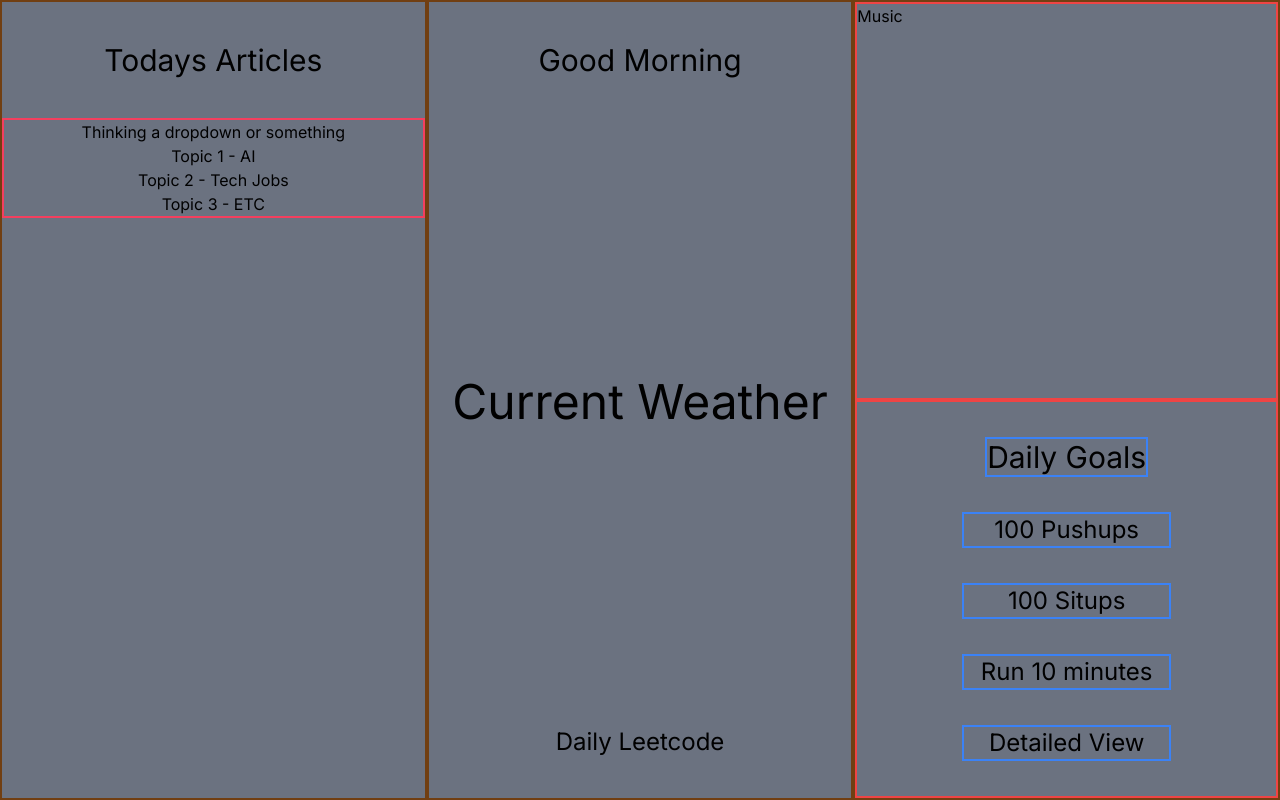
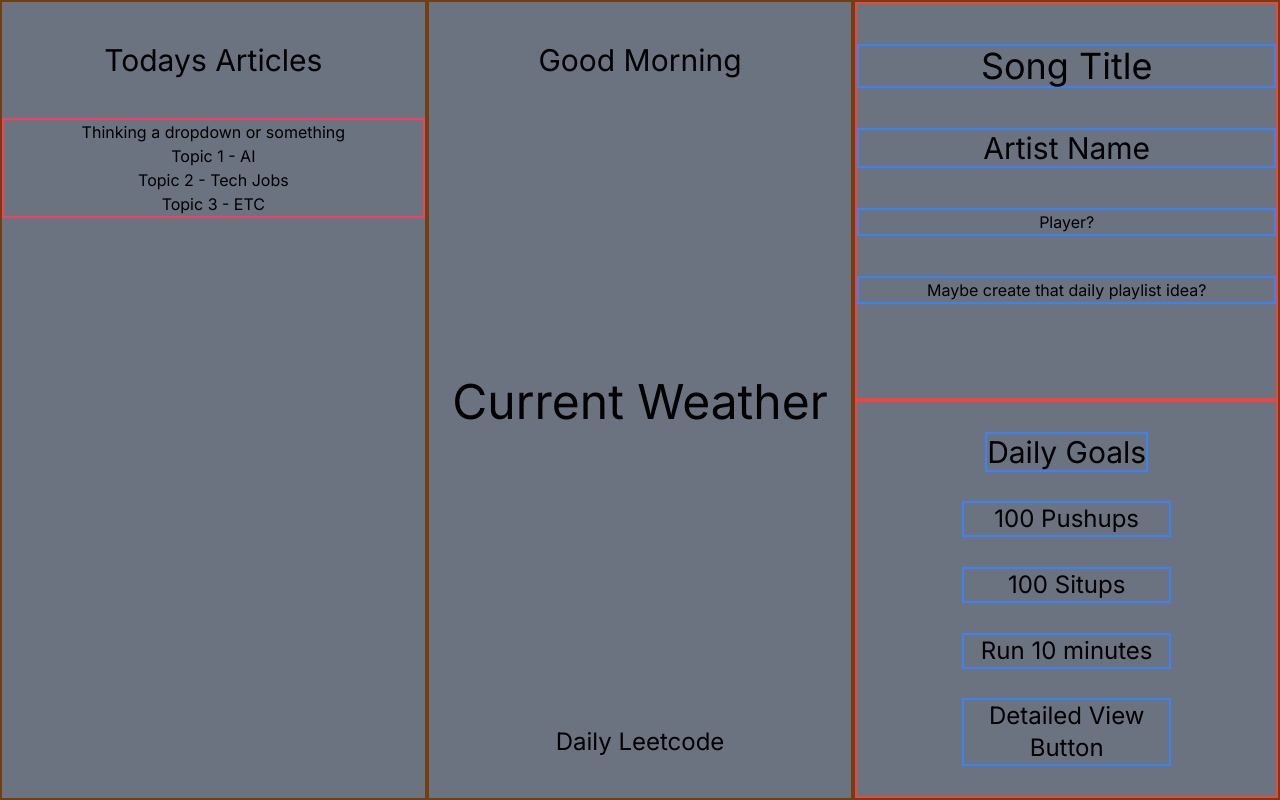
Before and after one commit to ThinkCreatively/CheckingIn, a Next.js app in the folder checking-in/: page / in a window 1280 px wide. Built offline with nearby package versions, Linux system fonts and the light colour scheme.

Commit message:
~ Setup basic music wireframe

```diff
--- a/checking-in/app/customComps/musicAndHealth/Health.tsx
+++ b/checking-in/app/customComps/musicAndHealth/Health.tsx
@@ -16,7 +16,7 @@ const Health = () => {
         </div>
       ))}
       <div className="border-2 border-blue-500 text-center text-2xl w-1/2 align-center">
-        Detailed View
+        Detailed View Button
       </div>
     </div>
   );
--- a/checking-in/app/customComps/musicAndHealth/Music.tsx
+++ b/checking-in/app/customComps/musicAndHealth/Music.tsx
@@ -1,7 +1,18 @@
 import React from "react";
 
 const Music = () => {
-  return <div className="border-2 border-red-500 h-full">Music</div>;
+  return (
+    <div className="border-2 border-red-500 h-full">
+      <div className="border-2 border-blue-500 my-10 text-center text-4xl">
+        Song Title
+      </div>
+      <div className="border-2 border-blue-500 my-10 text-center text-3xl">
+        Artist Name
+      </div>
+      <div className="border-2 border-blue-500 my-10 text-center">Player?</div>
+      <div className="border-2 border-blue-500 my-10 text-center">Maybe create that daily playlist idea?</div>
+    </div>
+  );
 };
 
 export default Music;
```
